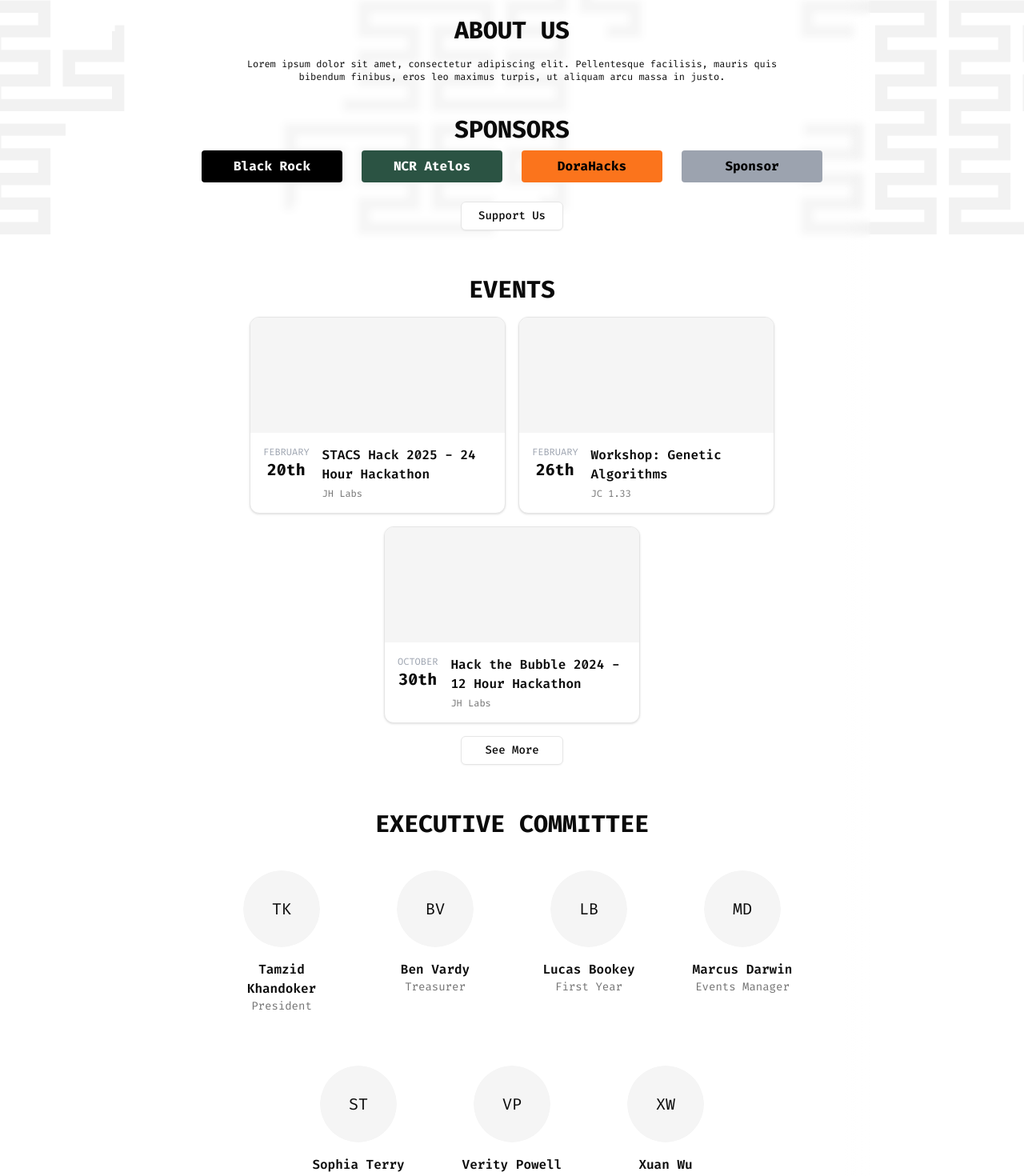
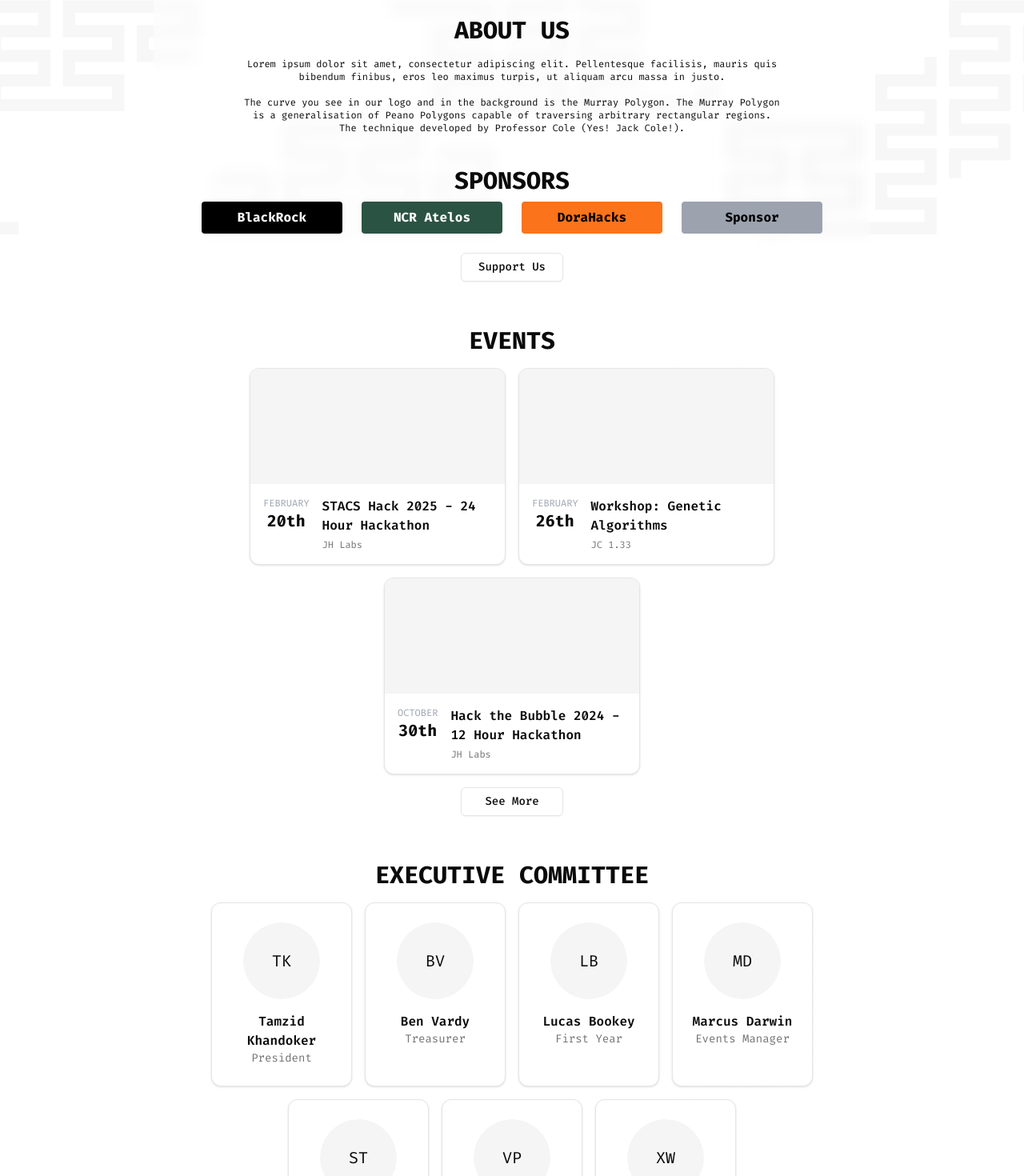
Before and after one commit to Arnav-Bista/stacs, a Next.js app in the folder frontend/: page / in a window 1280 px wide. Shown: the part 500-1970 px from the top of the page at 80% size. Built offline with nearby package versions, Linux system fonts and the light colour scheme; a web font is replaced by a local one.

Commit message:
UNew Updates

```diff
--- a/frontend/app/components/AboutUs.tsx
+++ b/frontend/app/components/AboutUs.tsx
@@ -5,6 +5,9 @@ export default function AboutUs() {
       <p className="text-xs max-w-2xl text-center">
         Lorem ipsum dolor sit amet, consectetur adipiscing elit. Pellentesque facilisis, mauris quis bibendum finibus, eros leo maximus turpis, ut aliquam arcu massa in justo.
       </p>
+      <p className="text-xs max-w-2xl text-center">
+        The curve you see in our logo and in the background is the Murray Polygon. The Murray Polygon is a generalisation of Peano Polygons capable of traversing arbitrary rectangular regions. The technique developed by Professor Cole (Yes! Jack Cole!).
+      </p>
     </div>
   );
 }
--- a/frontend/app/components/Committee.tsx
+++ b/frontend/app/components/Committee.tsx
@@ -4,7 +4,7 @@ export default function Committee() {
   return (
     <div className="flex flex-col items-center justify-center w-full space-y-12">
       <section className="flex flex-col items-center w-full">
-        <h2 className="text-3xl font-bold mb-4">EXECUTIVE COMMITTEE</h2>
+        <h2 className="text-3xl font-bold mb-4 text-center px-4 break-words">EXECUTIVE COMMITTEE</h2>
         <div className="flex flex-row flex-wrap justify-center max-w-6xl mx-auto px-4 gap-4">
           <CommitteeCard
             name="Tamzid Khandoker"
@@ -38,7 +38,7 @@ export default function Committee() {
       </section>
 
       <section className="flex flex-col items-center w-full">
-        <h2 className="text-3xl font-bold mb-4">DEVELOPERS SUBCOMMITTEE</h2>
+        <h2 className="text-3xl font-bold mb-4 text-center px-4 break-words">DEVELOPERS SUBCOMMITTEE</h2>
         <div className="flex flex-row flex-wrap justify-center max-w-6xl mx-auto px-4 gap-4">
           <CommitteeCard
             name="Arnav Bista"
--- a/frontend/app/components/CommitteeCard.tsx
+++ b/frontend/app/components/CommitteeCard.tsx
@@ -15,7 +15,7 @@ export default function CommitteeCard({ name, position, imageUrl }: CommitteeCar
     .toUpperCase();
 
   return (
-    <Card className="w-44 border-0 shadow-none">
+    <Card className="w-44">
       <CardContent className="flex flex-col items-center gap-4 pt-6">
         <Avatar className="w-24 h-24">
           {imageUrl ? (
--- a/frontend/app/components/Sponsors.tsx
+++ b/frontend/app/components/Sponsors.tsx
@@ -12,7 +12,7 @@ export default function Sponsors() {
       <h1 className="text-3xl font-bold">SPONSORS</h1>
       <div className="flex flex-wrap gap-2 items-center justify-center py-2">
         <SponsorTile className="text-white !bg-black font-bold">
-          Black Rock
+          BlackRock
         </SponsorTile>
         <SponsorTile className="text-white !bg-[#2b5343] font-bold">
           NCR Atelos
--- a/frontend/app/page.tsx
+++ b/frontend/app/page.tsx
@@ -9,9 +9,9 @@ export default function Home() {
   return (
     <main className="flex justify-center px-4">
       <div className="flex flex-col gap-y-10 max-w-4xl w-full relative p-8 rounded-lg" style={{
-        background: 'linear-gradient(to right, rgba(255,255,255,0.3) calc(100% - 32px), transparent)',
-        backdropFilter: 'blur(4px)',
-        WebkitBackdropFilter: 'blur(4px)',
+        background: 'linear-gradient(to right, rgba(255,255,255,0.3) 70%, transparent)',
+        backdropFilter: 'blur(8px)',
+        WebkitBackdropFilter: 'blur(8px)',
       }}>
         <StacsLogo />
         <AboutUs />
--- a/frontend/app/styles/backgroundAnimation.css
+++ b/frontend/app/styles/backgroundAnimation.css
@@ -5,12 +5,12 @@
 .murraybg {
   fill: none;
   stroke: black;
-  opacity: 0.05;
+  opacity: 0.03;
   stroke-width: 0.5;
   stroke-dasharray: var(--path-length);
   stroke-dashoffset: var(--path-length);
 
-  animation: a 30s linear infinite;
+  animation: a 100s linear infinite;
 
 }
 
--- a/frontend/app/styles/stacsLogo.css
+++ b/frontend/app/styles/stacsLogo.css
@@ -4,8 +4,8 @@
   stroke-dasharray: 76;
   stroke-dashoffset: 76;
   animation:
-    drawPath 5s cubic-bezier(.41,0,0,1) forwards,
-    strokeWidth 5s cubic-bezier(1,-0.01,.6,1) forwards;
+    drawPath 3s cubic-bezier(.41,0,0,1) forwards,
+    strokeWidth 3s cubic-bezier(1,-0.01,.6,1) forwards;
 }
 
 @keyframes drawPath {
```
